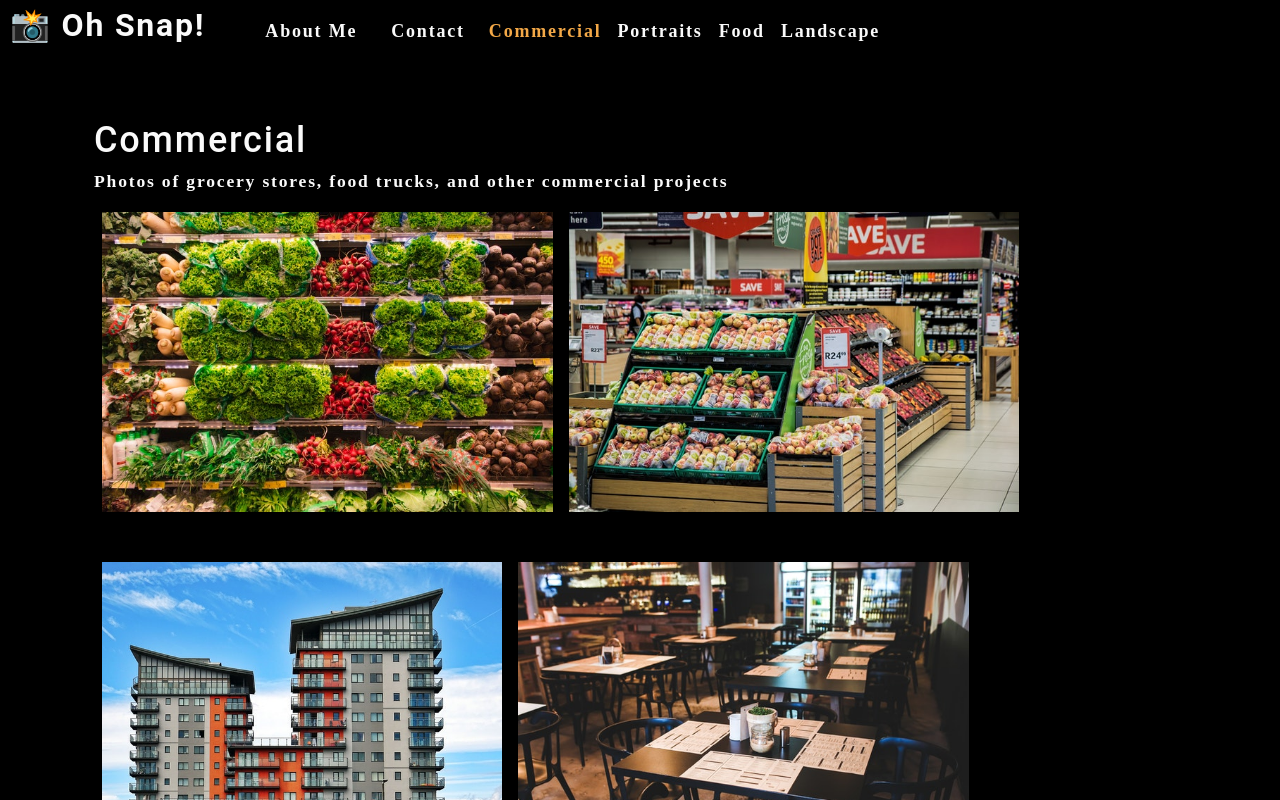
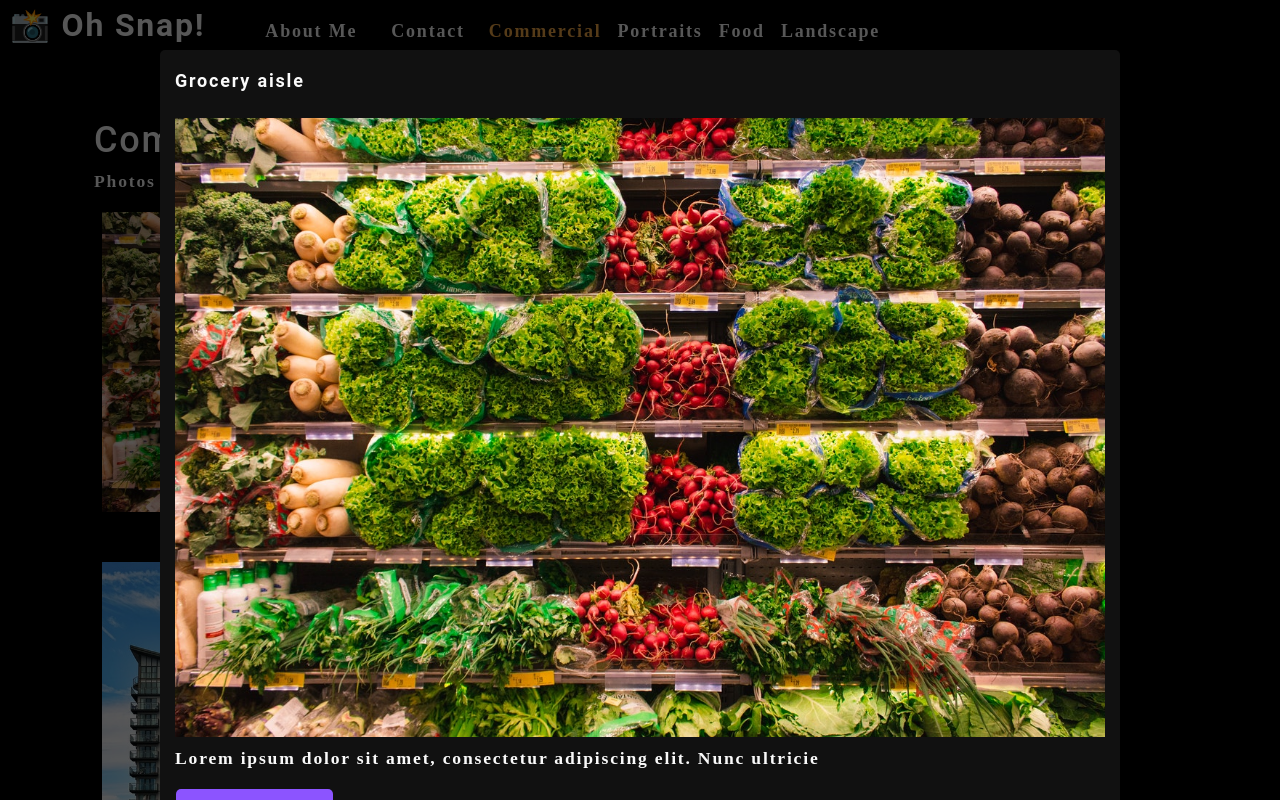
Before and after one commit to mwpx777/photo-port, a React (Create React App) app: page / in a window 1280 px wide. Both pictures are taken after a click on the picture 327 px from the left and 361 px from the top of the page. Shown: the top 800 px of the page. Built offline with nearby package versions, Linux system fonts and the light colour scheme.

Commit message:
modal opening on image click

```diff
--- /dev/null
+++ b/src/components/Modal/index.js
@@ -0,0 +1,23 @@
+// MODAL
+
+import React, { useState } from 'react'
+
+
+// currentPhoto prop passed in here from PhotoList component
+function Modal({ currentPhoto }) {
+    // destructure currentPhoto info from currentPhoto prop that was passed into this function
+    const { name, category, description, index } = currentPhoto;
+
+    return (
+        <div className="modalBackdrop">
+            <div className="modalContainer">
+                <h3 className="modalTitle">{name}</h3>
+                <img src={require(`../../assets/large/${category}/${index}.jpg`)}alt="current category" />
+                <p>{description}</p>
+                <button type="button">Close this Modal</button>
+            </div>
+        </div>
+    )
+}
+
+export default Modal;
--- a/src/components/PhotoList/index.js
+++ b/src/components/PhotoList/index.js
@@ -1,5 +1,6 @@
 // PHOTOLIST
 import React, { useState } from 'react'
+import Modal from '../Modal';
 
 
 
@@ -106,16 +107,31 @@
 
     const currentPhotos = photos.filter((photo) => photo.category === category);
 
+    // this will pass currentPhoto as a prop into Modal below
+    const [currentPhoto, setCurrentPhoto] = useState();
 
+    const toggleModal = (image, i) => {
+        // this uses spread operator to add the index: i key value pair to current photo state
+        setCurrentPhoto({...image, index: i})
+        // this will setIsModalOpen to true when image is clicked on
+        setIsModalOpen(true);
+    }
+
+    // this hook manages if modal is open
+    const [isModalOpen, setIsModalOpen ] = useState(false);
 
     return (
         <div>
+            {/* this will take in currentPhoto props and send to Modal component */}
+            {/* the will allow modal to open whenb isModalOpen is set to true */}
+           {isModalOpen && <Modal currentPhoto = {currentPhoto} />}
             <div className="flex-row">
                 {currentPhotos.map((image, i) => (
                     <img
                         src={require(`../../assets/small/${category}/${i}.jpg`)}
                         alt={image.name}
                         className="img-thumbnail mx-1"
+                        onClick={() => toggleModal(image, i)}
                         key={image.name}
                     />
                 ))}
```
Lines whose indentation alone changed are shown as unchanged.
